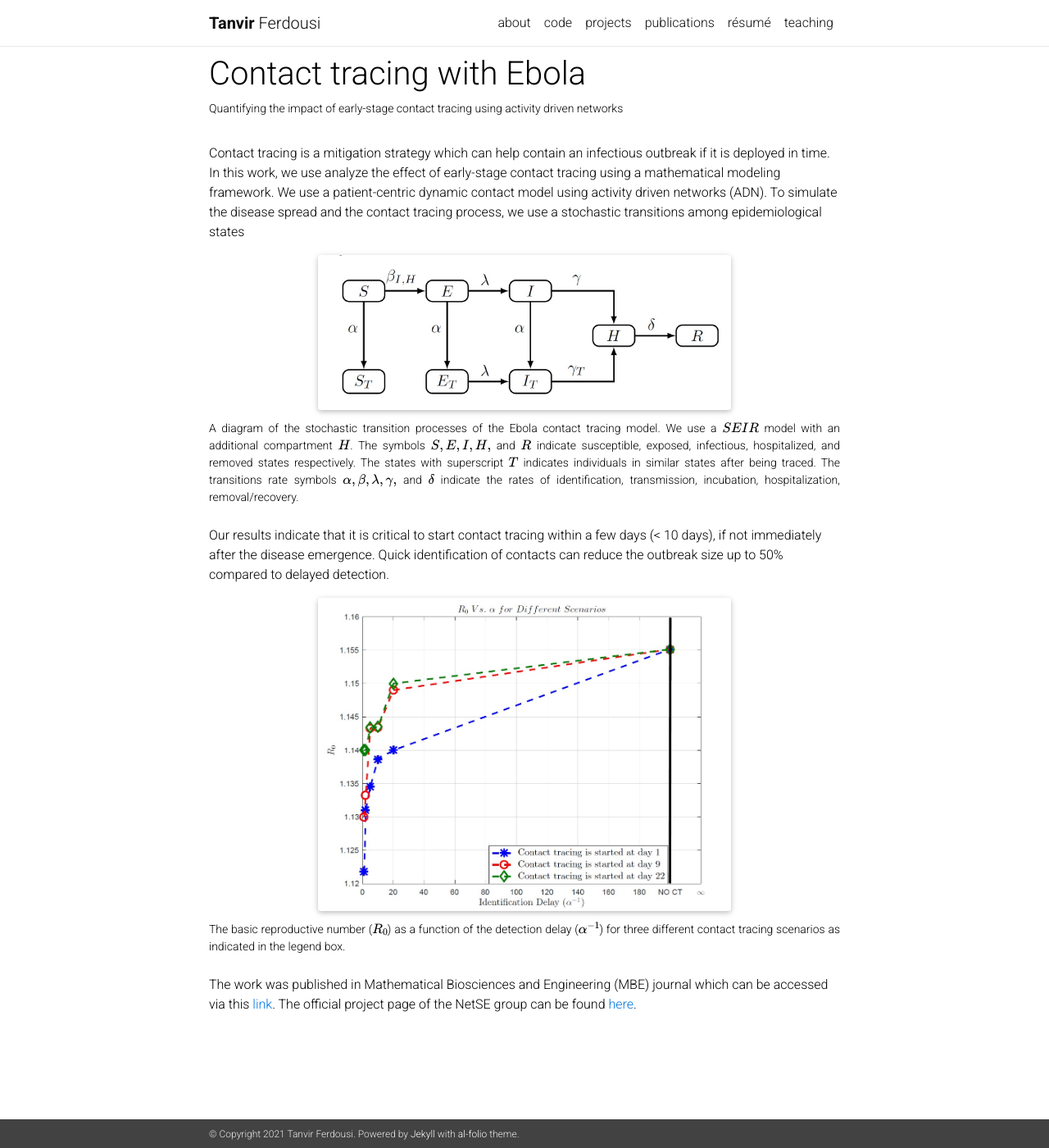
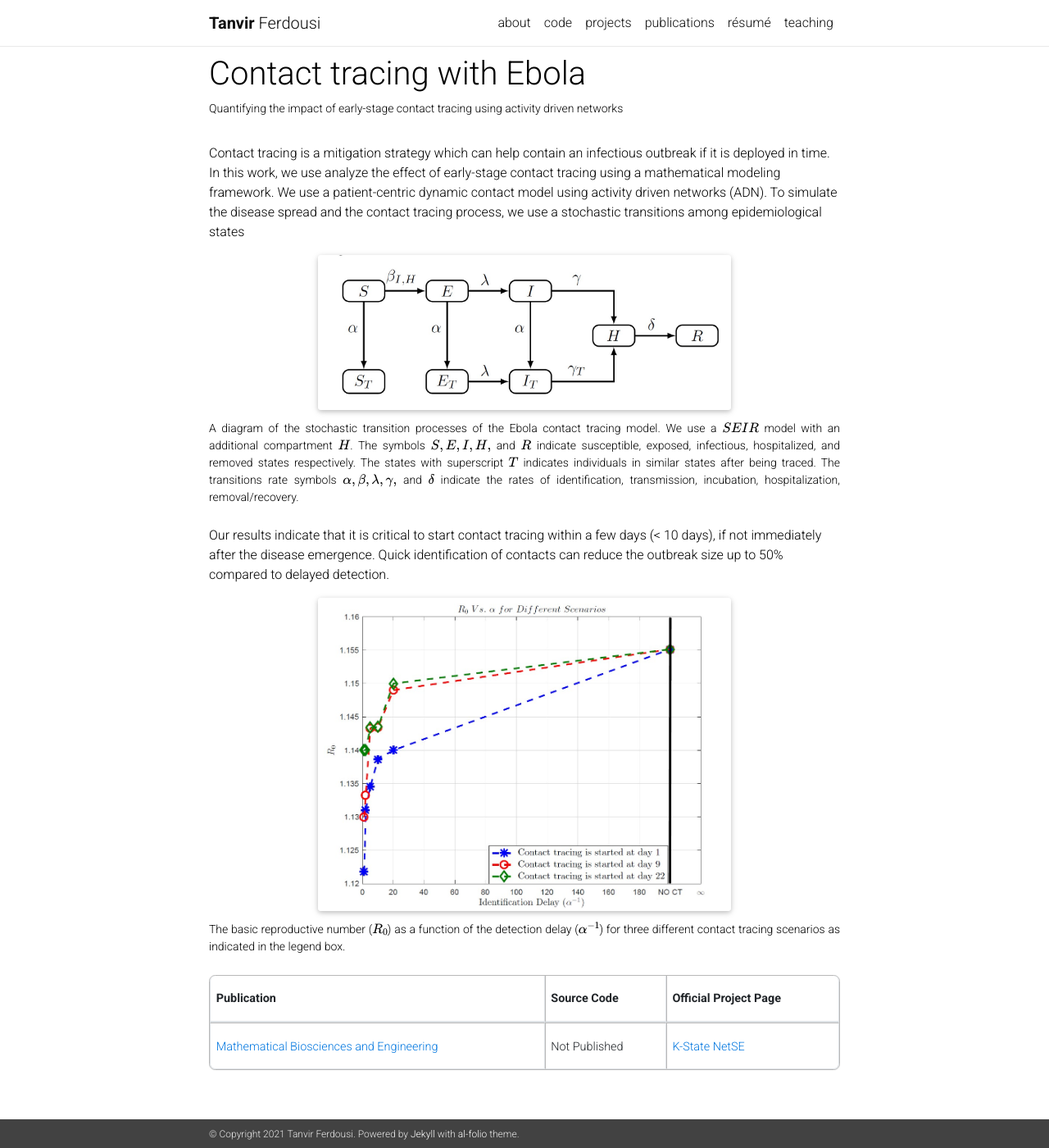
Before and after one commit to tanvir-ferdousi/my_site_old, a Jekyll site: the page built from _projects/ebola.markdown, in a window 1280 px wide and 1400 px high, scrolled down 38 px. Shown: the whole window at 82% size. Built offline with Jekyll 4.4.1, drawn with Linux system fonts in a browser that asks for light colours; nearby versions of some CDN libraries; a style sheet for code colours, icons or effects is not loaded.

Commit message:
added and update code links

```diff
--- a/_projects/ebola.markdown
+++ b/_projects/ebola.markdown
@@ -28,4 +28,9 @@ Our results indicate that it is critical to start contact tracing within a few d
     The basic reproductive number (\( R_0 \)) as a function of the detection delay (\( \alpha^{-1} \)) for three different contact tracing scenarios as indicated in the legend box.
 </div>
 
-The work was published in Mathematical Biosciences and Engineering (MBE) journal which can be accessed via this [link](https://www.aimspress.com/article/10.3934/mbe.2018053). The official project page of the NetSE group can be found [here](https://www.ece.k-state.edu/netse/projects/sprojects/proj0.html).
+| Publication | Source Code | Official Project Page |
+|-------------|----------|--------|
+| [Mathematical Biosciences and Engineering](https://www.aimspress.com/article/10.3934/mbe.2018053) | Not Published | [K-State NetSE](https://www.ece.k-state.edu/netse/projects/sprojects/proj0.html) |
+{:.table .table-bordered}
+
+<!-- The work was published in Mathematical Biosciences and Engineering (MBE) journal which can be accessed via this [link](https://www.aimspress.com/article/10.3934/mbe.2018053). The official project page of the NetSE group can be found [here](https://www.ece.k-state.edu/netse/projects/sprojects/proj0.html). -->
--- a/_projects/swine_movement.markdown
+++ b/_projects/swine_movement.markdown
@@ -28,4 +28,8 @@ We find that high in-degree farm operations play critical roles in spreading the
     The figures compare several isolation (quarantine) schemes based on farm node centrality measures. Three quarantine strategies (high in degree, \(K_{in}\), high out degree, \(K_{out}\), and high betweenness, \(BC\)) are compared. For each strategy, different number of farms are isolated gradually from ranked lists of above mentioned centralities. The left plot shows the epidemic attack rates and the right plot shows the epidemic lengths. The data points are mean values computed from 10,000 stochastic simulations and the shaded regions show 95% confidence intervals.
 </div>
 
-The work was published in PLoS ONE, which can be accessed via this [link](https://journals.plos.org/plosone/article?id=10.1371/journal.pone.0225785). The official project page of the NetSE group can be found [here](http://www.ece.k-state.edu/netse/projects/sprojects/proj17.html).
+| Publication | Source Code | Official Project Page |
+|-------------|----------|--------|
+| [PLOS ONE](https://journals.plos.org/plosone/article?id=10.1371/journal.pone.0225785) | [GitHub](https://github.com/tanvir-ferdousi/movement-network-asfv) | [K-State NetSE](http://www.ece.k-state.edu/netse/projects/sprojects/proj17.html) |
+{:.table .table-bordered}
+<!-- The work was published in PLoS ONE, which can be accessed via this [link](https://journals.plos.org/plosone/article?id=10.1371/journal.pone.0225785). The official project page of the NetSE group can be found [here](http://www.ece.k-state.edu/netse/projects/sprojects/proj17.html). -->
--- a/_projects/zika.markdown
+++ b/_projects/zika.markdown
@@ -41,4 +41,8 @@ The simulation results suggest that for a high relative transmissibility of the
     The plots show the results of pathogen survival analysis of Zika virus. These were obtained by varying the following parameters: sexual transmission rate (1st row), relative transmissibility of convalescent hosts (2nd row), proportion of symptomatically infected individuals (3rd row), and relative transmissibility of asymptomatic hosts (4th row). The vertical axes indicates the host infection lengths (1st col), pathogen survival period (2nd col), and attack rate (3rd col). Each data point (blue square) is an average of 500 stochastic simulations. The shaded regions mark 95% confidence intervals.
 </div>
 
-The work was published in Scientific Reports (Nature), which can be accessed via this [link](https://doi.org/10.1038/s41598-019-43651-3). The official project page of the NetSE group can be found [here](http://www.ece.k-state.edu/netse/projects/sprojects/longdistance.html).
+| Publication | Source Code | Official Project Page |
+|-------------|----------|--------|
+| [Scientific Reports](https://doi.org/10.1038/s41598-019-43651-3) | [GitHub](https://github.com/tanvir-ferdousi/intercon-network-zikv) | [K-State NetSE](http://www.ece.k-state.edu/netse/projects/sprojects/longdistance.html) |
+{:.table .table-bordered}
+<!-- The work was published in Scientific Reports (Nature), which can be accessed via this [link](https://doi.org/10.1038/s41598-019-43651-3). The official project page of the NetSE group can be found [here](http://www.ece.k-state.edu/netse/projects/sprojects/longdistance.html). -->
--- /dev/null
+++ b/_sass/_tables.scss
@@ -0,0 +1,202 @@
+// ----------------------------------------
+// // ------ tables config ------
+// ----------------------------------------
+
+// ----------------------------------------
+// // ------ colors ------
+// ----------------------------------------
+
+$table-border-color: #b8b8b8;
+
+// ----------------------------------------
+// // ------ demo container settings ------
+// ----------------------------------------
+
+$container-width: 88%;
+$container-max-width: 40em;
+
+// ----------------------------------------
+// // ------ table settings ------
+// ----------------------------------------
+
+$table-border-width: .071428571em;
+$table-border-style: solid;
+$table-margin-bottom: 1.529411765em;
+$table-cell-padding: .470588235em;
+$table-cell-text-align: left;
+$table-cell-border-top: $table-border-width $table-border-style $table-border-color;
+$table-header-font-weight: bold;
+$table-body-border-top: .142857143em $table-border-style $table-border-color;
+$table-condensed-padding: .294117647em;
+$table-bordered-border: $table-border-width $table-border-style $table-border-color;
+$table-bordered-border-radius: .470588235em;
+$table-border-left: $table-border-width $table-border-style $table-border-color;
+$table-bordered-child-radius: .470588235em;
+
+/* =============================================================
+
+    Tables v1.0
+    Simple table styling by Chris Ferdinandi.
+    http://gomakethings.com
+
+    Adapted from Twitter Bootstrap.
+    http://twitter.github.com/bootstrap/
+
+    Licensed under the Apache License v2.0
+    http://www.apache.org/licenses/LICENSE-2.0
+
+ * ============================================================= */
+
+
+/* =============================================================
+    RESPONSIVE RESET
+    Replace with your own.
+ * ============================================================= */
+
+@-webkit-viewport { width: device-width; zoom: 1.0; }
+   @-moz-viewport { width: device-width; zoom: 1.0; }
+    @-ms-viewport { width: device-width; zoom: 1.0; }
+     @-o-viewport { width: device-width; zoom: 1.0; }
+        @viewport { width: device-width; zoom: 1.0; }
+
+html { overflow-y: auto; }
+
+img, audio, video, canvas { max-width: 100%; }
+
+/*  Sets Body Width */
+// .container {
+//     max-width: $container-max-width;
+//     width: $container-width;
+//     margin-left: auto;
+//     margin-right: auto;
+// }
+
+
+
+
+
+/* =============================================================
+    TABLES
+    Table styling.
+ * ============================================================= */
+
+/*  Removes default browser settings
+ *  and evens out inconsistencies. */
+table {
+    max-width: 100%;
+    border-collapse: collapse;
+    border-spacing: 0;
+}
+
+/*  Sets table width to 100%.
+ *  Adds bottom-margin. */
+.table,
+%table {
+    width: 100%;
+    margin-bottom: $table-margin-bottom;
+}
+
+/*  Adds table cell padding,
+ *  aligns text to the left,
+ *  and adds a top border to each cell. */
+.table th,
+%table th,
+.table td,
+%table td {
+    padding: $table-cell-padding;
+    text-align: $table-cell-text-align;
+    border-top: $table-cell-border-top;
+}
+
+/*  Sets table header font-weight to bold.
+ *  Aligns table header text to the bottom of each cell. */
+.table th,
+%table th {
+    font-weight: $table-header-font-weight;
+    vertical-align: bottom;
+}
+
+/*  Aligns cell text to the top of each cell. */
+.table td,
+%table td {
+   vertical-align: top;
+}
+
+/*  Removes the border-top from the first row. */
+.table thead:first-child tr th,
+%table thead:first-child tr th,
+.table thead:first-child tr td,
+%table thead:first-child tr td {
+    border-top: 0;
+}
+
+/*  Adds border-top between two table-body sections. */
+.table tbody + tbody,
+%table tbody + tbody {
+    border-top: $table-body-border-top;
+}
+
+/*  Reduces cell padding */
+.table-condensed th,
+%table-condensed th,
+.table-condensed td,
+%table-condensed td {
+    padding: $table-condensed-padding;
+}
+
+/* Adds borders and border-radius. */
+.table-bordered,
+%table-bordered {
+    border: $table-bordered-border;
+    border-collapse: separate;
+    *border-collapse: collapsed;
+    border-radius: $table-bordered-border-radius;
+}
+
+.table-bordered th + th,
+%table-bordered th + th,
+.table-bordered td + td,
+%table-bordered td + td,
+.table-bordered th + td,
+%table-bordered th + td,
+.table-bordered td + th,
+%table-bordered td + th {
+    border-left: $table-border-left;
+}
+
+.table-bordered thead:first-child tr:first-child th,
+%table-bordered thead:first-child tr:first-child th,
+.table-bordered tbody:first-child tr:first-child th,
+%table-bordered tbody:first-child tr:first-child th,
+.table-bordered tbody:first-child tr:first-child td,
+%table-bordered tbody:first-child tr:first-child td {
+    border-top: 0;
+}
+
+.table-bordered thead:first-child tr:first-child th:first-child,
+%table-bordered thead:first-child tr:first-child th:first-child,
+.table-bordered tbody:first-child tr:first-child td:first-child,
+%table-bordered tbody:first-child tr:first-child td:first-child {
+    border-radius: $table-bordered-child-radius 0 0 0;
+}
+
+.table-bordered thead:first-child tr:first-child th:last-child,
+%table-bordered thead:first-child tr:first-child th:last-child,
+.table-bordered tbody:first-child tr:first-child td:last-child,
+%table-bordered tbody:first-child tr:first-child td:last-child {
+    border-radius: 0 $table-bordered-child-radius 0 0;
+}
+
+.table-bordered thead:last-child tr:last-child th:first-child,
+%table-bordered thead:last-child tr:last-child th:first-child,
+.table-bordered tbody:last-child tr:last-child td:first-child,
+%table-bordered tbody:last-child tr:last-child td:first-child {
+    border-radius: 0 0 0 $table-bordered-child-radius;
+}
+
+.table-bordered thead:last-child tr:last-child th:last-child,
+%table-bordered thead:last-child tr:last-child th:last-child,
+.table-bordered tbody:last-child tr:last-child td:last-child,
+%table-bordered tbody:last-child tr:last-child td:last-child {
+    border-radius: 0 0 $table-bordered-child-radius 0;
+}
--- a/assets/css/main.scss
+++ b/assets/css/main.scss
@@ -7,5 +7,6 @@
   "variables",
   "themes",
   "layout",
+  "tables",
   "base"
 ;
```
Also changed, not shown: _pages/code.md (+9 -1 lines), _sass/_base.scss (+11 -0 lines).
